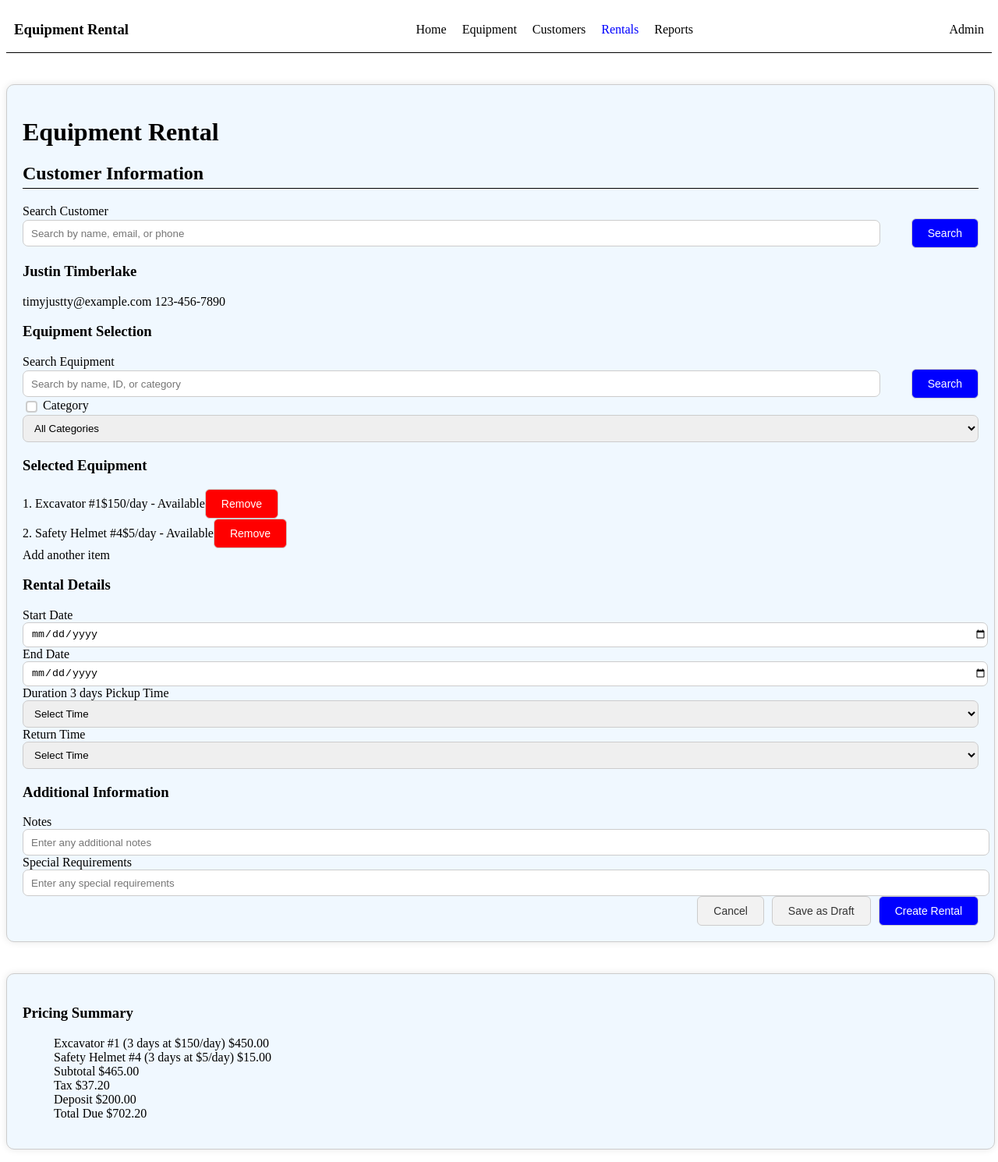
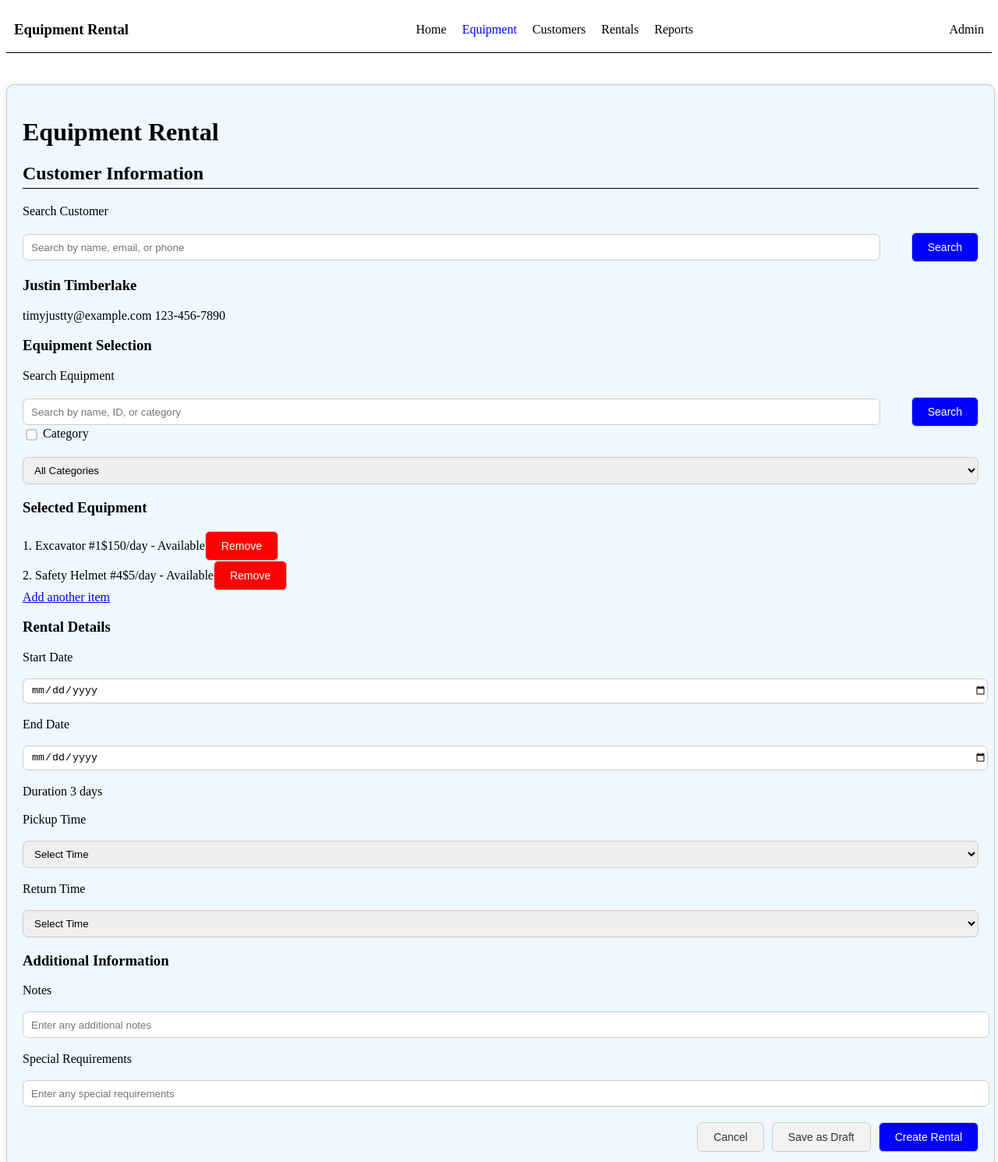
Before and after one commit to AstrumIgnis/CPSY200-Final, a plain HTML site: page rental.html in a window 1280 px wide. Shown: the top 1490 px of the page at 78% size. Drawn offline with Linux system fonts and the light colour scheme; files that its build step writes are made by us from their sources.

Commit message:
Update rental.html

```diff
--- a/rental.html
+++ b/rental.html
@@ -4,7 +4,7 @@
 <head>
     <meta charset="UTF-8">
     <meta name="viewport" content="width=device-width, initial-scale=1.0">
-    <link rel="stylesheet" href="styles.css">
+    <link rel="stylesheet" href="styles/styles.css">
     <title>Document</title>
 </head>
 
@@ -15,9 +15,9 @@
             <nav>
                 <ul>
                     <li><a href="./index.html">Home</a></li>
-                    <li><a href="./equipment.html">Equipment</a></li>
+                    <li><a href="./equipment.html" class="currentPage">Equipment</a></li>
                     <li><a href="./customers.html">Customers</a></li>
-                    <li><a class="currentPage">Rentals</a></li>
+                    <li><a href="./rental.html">Rentals</a></li>
                     <li><a href="./reports.html">Reports</a></li>
                 </ul>
             </nav>
@@ -31,6 +31,7 @@
             <section>
                 <h2>Customer Information</h2>
                 <a>Search Customer</a>
+                <br></br>
                 <div class="search">
                     <input type="text" placeholder="Search by name, email, or phone">
                     <div class="buttons"><button type="button" class="blue">Search</button></div>
@@ -43,15 +44,18 @@
 
                 <h3>Equipment Selection</h3>
                 <a>Search Equipment</a>
+                <br></br>
                 <div class="search">
                     <input type="text" placeholder="Search by name, ID, or category">
                     <div class="buttons"><button type="button" class="blue">Search</button></div>
                 </div>
                 <input type="checkbox">
                 <a>Category</a>
+                <br></br>
                 <select name="cars" id="cars">
                     <option>All Categories</option>
                 </select>
+                <form>
                     <h3>Selected Equipment</h3>
                     <div id="results">
                         <div class="search">
@@ -65,17 +69,22 @@
                             <div class="buttons"><button type="button" class="secondary">Remove</button></div>
                         </div>
                     </div>
-                <a>Add another item</a>
+                </form>
+                <a href="#">Add another item</a>
                 <h3>Rental Details</h3>
                 <label for="startDate">Start Date</label>
+                <br></br>
                 <input type="date" id="startDate" name="startDate">
+                <br></br>
                 <label for="endDate">End Date</label>
+                <br></br>
                 <input type="date" id="endDate" name="endDate">
-
+                <br></br>
                 <a>Duration</a>
                 <a>3 days</a>
-
+                <br></br>
                 <label for="pickup">Pickup Time</label>
+                <br></br>
                 <select name="pickup" id="pickup">
                     <option>Select Time</option>
                     <option>7:00 AM</option>
@@ -89,9 +98,10 @@
                     <option>3:00 PM</option>
                     <option>4:00 PM</option>
                     <option>5:00 PM</option>
-
                 </select>
+                <br></br>
                 <label for="return">Return Time</label>
+                <br></br>
                 <select name="return" id="return">
                     <option>Select Time</option>
                     <option>7:00 AM</option>
@@ -108,13 +118,16 @@
                 </select>
                 <h3>Additional Information</h3>
                 <a>Notes</a>
+                <br></br>
                 <input type="text" placeholder="Enter any additional notes">
+                <br></br>
                 <a>Special Requirements</a>
+                <br></br>
                 <input type="text" placeholder="Enter any special requirements">
                 <div class="buttons align-right">
-                    <button type="button">Cancel</button>
-                    <button type="button">Save as Draft</button>
-                    <button type="button" class="primary">Create Rental</button>
+                    <button type="button" class="margin">Cancel</button>
+                    <button type="button" class="margin">Save as Draft</button>
+                    <button type="button" class="primary margin">Create Rental</button>
                 </div>
             </section>
         </form>
```
Lines whose indentation alone changed are shown as unchanged.
